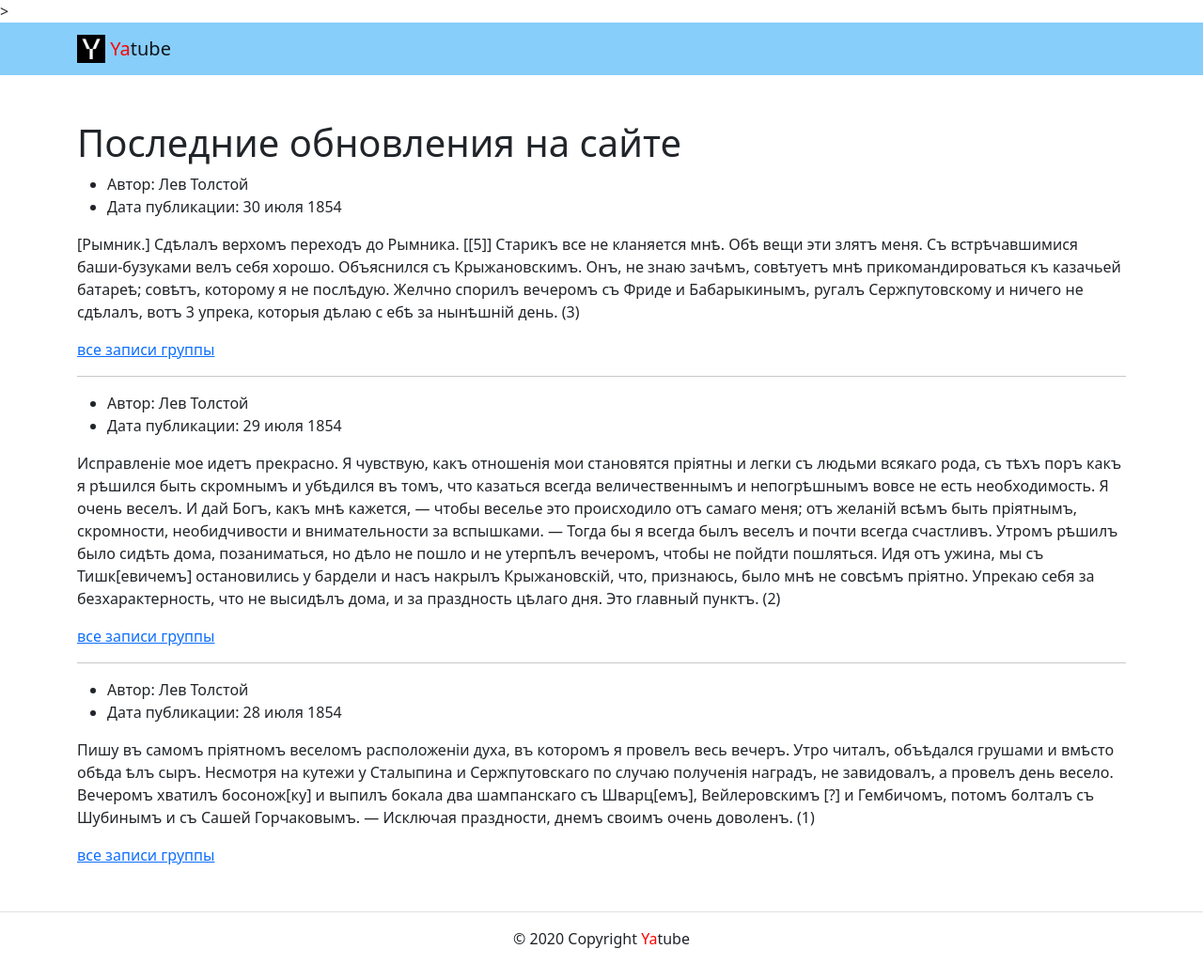
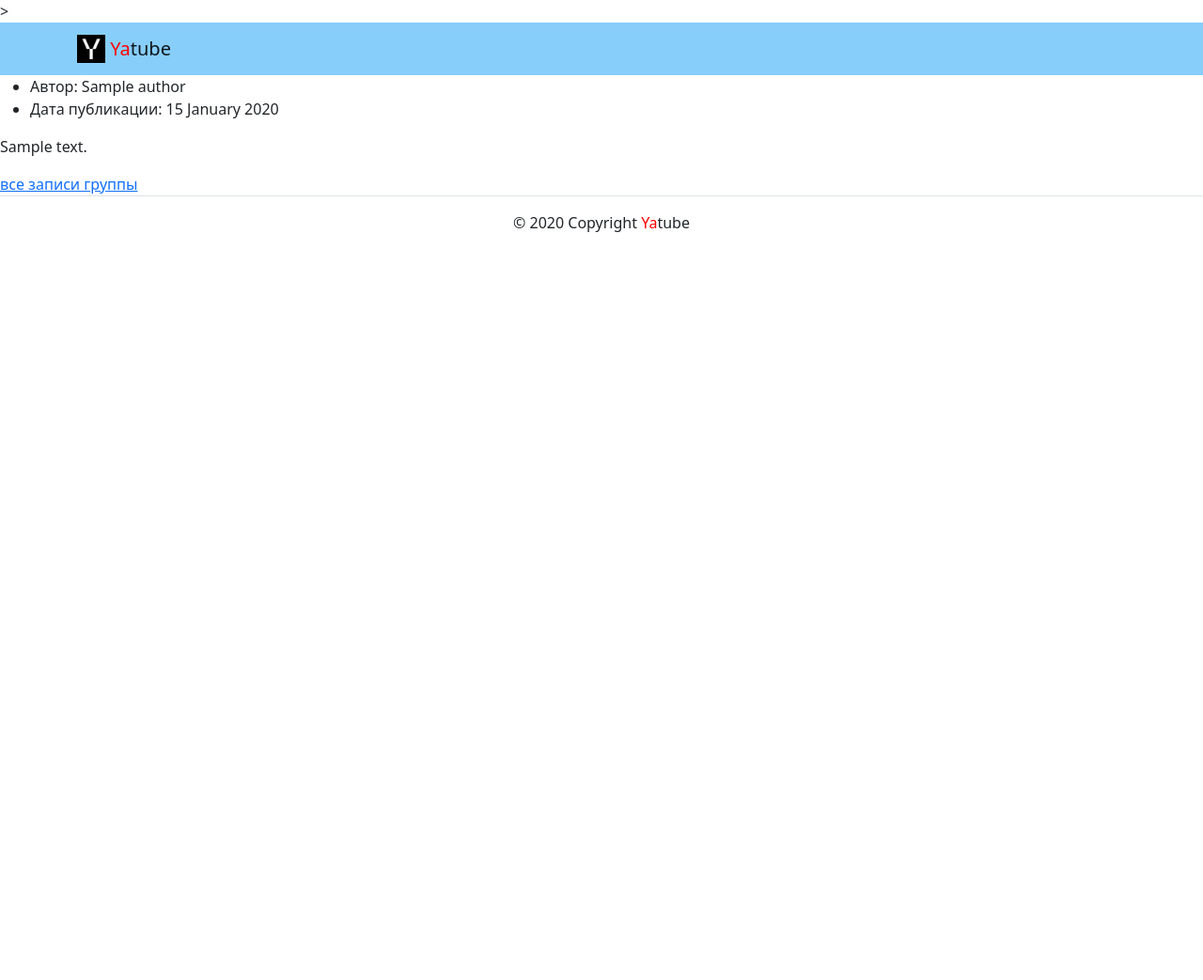
Before and after one commit to madina-zvezda/yatube_project, a Django app: template yatube/templates/posts/index.html in a window 1280 px wide. Shown: the whole page at 94% size. After the commit the page ends 247 px from the top, so only its background shows below. Run offline with Django 3.2, Linux system fonts and the light colour scheme; the template is opened without the code that fills it: most values are stand-ins (such as "Sample title", 1, 10 or a date in 2020); some libraries are stand-ins or nearby versions.

Commit message:
база данных

```diff
--- a/yatube/templates/posts/index.html
+++ b/yatube/templates/posts/index.html
@@ -2,76 +2,19 @@
 {% load static %}
 {% block content %}
 <body>
-    <main>
-      <!-- класс py-5 создает отступы сверху и снизу блока -->
-      <div class="container py-5">
-        <h1>Последние обновления на сайте</h1>
-        <article>
+  {% for post in posts %}
     <ul>
       <li>
-              Автор: Лев Толстой
+        Автор: {{ post.author.get_full_name }}
       </li>
       <li>
-              Дата публикации: 30 июля 1854
+        Дата публикации: {{ post.pub_date|date:"d E Y" }}
       </li>
     </ul>
-          <p>
-            [Рымник.] Сдѣлалъ верхомъ переходъ до Рымника. [[5]] Старикъ все не кланяется мнѣ.
-            Обѣ вещи эти злятъ меня. Съ встрѣчавшимися баши-бузуками велъ себя хорошо.
-            Объяснился съ Крыжановскимъ. Онъ, не знаю зачѣмъ, совѣтуетъ мнѣ прикомандироваться
-            къ казачьей батареѣ; совѣтъ, которому я не послѣдую. Желчно спорилъ вечеромъ съ Фриде
-            и Бабарыкинымъ, ругалъ Сержпутовскому и ничего не сдѣлалъ, вотъ 3 упрека, которыя дѣлаю с
-            ебѣ за нынѣшній день. (3)
-          </p>
+    <p>{{ post.text }}</p>
     <a href='{% url "posts:group_posts" 'group_list' %}'>все записи группы</a>
-        </article>
-        <hr>
-        <article>
-          <ul>
-            <li>
-              Автор: Лев Толстой
-            </li>
-            <li>
-              Дата публикации: 29 июля 1854
-            </li>
-          </ul>
-          <p>
-            Исправленіе мое идетъ прекрасно. Я чувствую, какъ отношенія мои становятся пріятны и легки
-            съ людьми всякаго рода, съ тѣхъ поръ какъ я рѣшился быть скромнымъ и убѣдился въ томъ,
-            что казаться всегда величественнымъ и непогрѣшнымъ вовсе не есть необходимость. Я очень
-            веселъ. И дай Богъ, какъ мнѣ кажется, — чтобы веселье это происходило отъ самаго меня;
-            отъ желаній всѣмъ быть пріятнымъ, скромности, необидчивости и внимательности за вспышками.
-            — Тогда бы я всегда былъ веселъ и почти всегда счастливъ.
-            Утромъ рѣшилъ было сидѣть дома, позаниматься, но дѣло не пошло и не утерпѣлъ вечеромъ,
-            чтобы не пойдти пошляться. Идя отъ ужина, мы съ Тишк[евичемъ] остановились у бардели и насъ
-            накрылъ Крыжановскій, что, признаюсь, было мнѣ не совсѣмъ пріятно. Упрекаю себя за
-            безхарактерность, что не высидѣлъ дома, и зa праздность цѣлаго дня. Это главный пунктъ. (2)
-          </p>
-          <a href='{% url "posts:group_posts" 'group_list' %}'>все записи группы</a>
-        </article>
-        <hr>
-        <article>
-          <ul>
-            <li>
-              Автор: Лев Толстой
-            </li>
-            <li>
-              Дата публикации: 28 июля 1854
-            </li>
-          </ul>
-          <p>
-            Пишу въ самомъ пріятномъ веселомъ расположеніи духа, въ которомъ я провелъ весь вечеръ.
-            Утро читалъ, объѣдался грушами и вмѣсто обѣда ѣлъ сыръ. Несмотря на кутежи у Сталыпина и
-            Сержпутовскаго по случаю полученія наградъ, не завидовалъ, а провелъ день весело. Вечеромъ
-            хватилъ босонож[ку] и выпилъ бокала два шампанскаго съ Шварц[емъ], Вейлеровскимъ [?] и
-            Гембичомъ, потомъ болталъ съ Шубинымъ и съ Сашей Горчаковымъ. — Исключая праздности,
-            днемъ своимъ очень доволенъ. (1)
-          </p>
-          <a href='{% url "posts:group_posts" 'group_list' %}'>все записи группы</a>
-        </article>
-        <!-- под последним постом нет линии -->
-      </div>
-    </main>
+    {% if not forloop.last %}<hr>{% endif %}
+  {% endfor %}
     <!-- Использованы классы бустрапа: -->
     <!-- border-top: создаёт тонкую линию сверху блока -->
     <!-- text-center: выравнивает текстовые блоки внутри блока по центру -->
```
Lines whose indentation alone changed are shown as unchanged.
